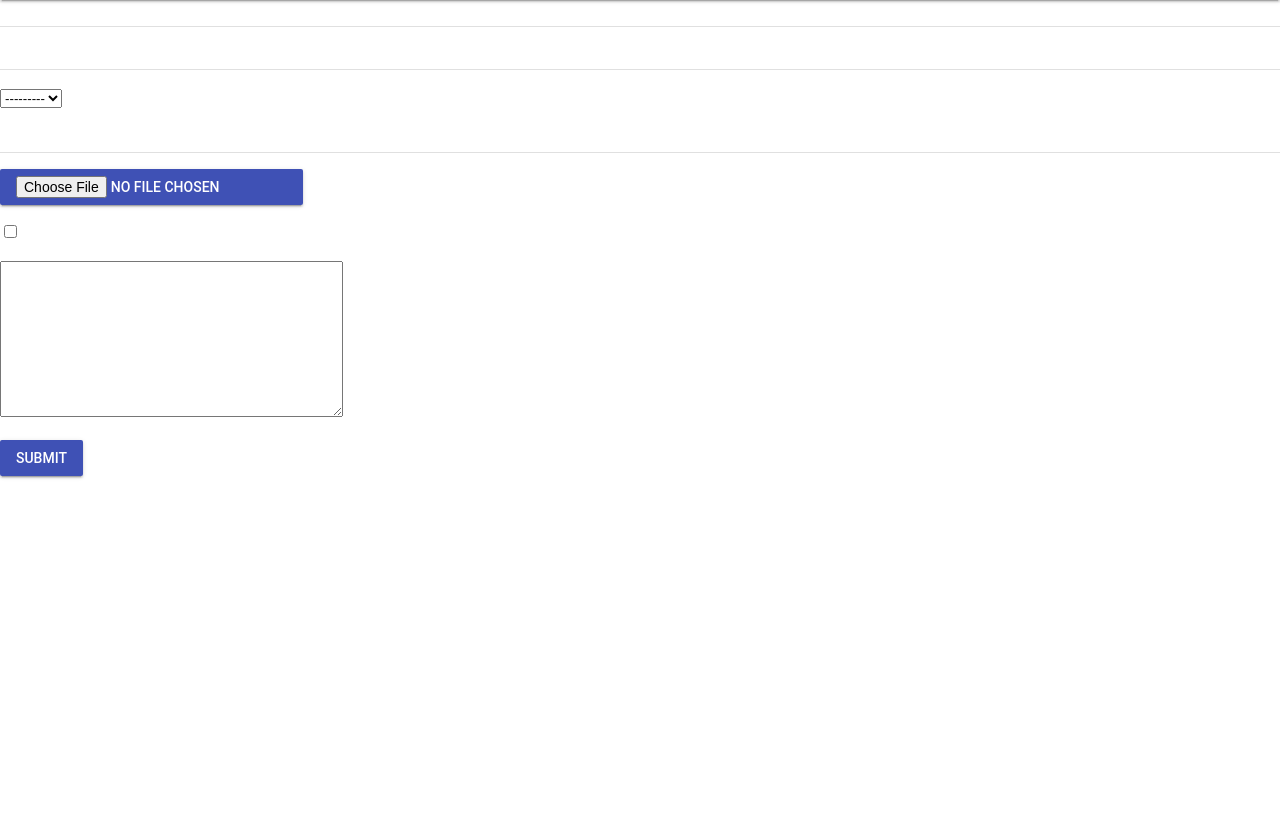
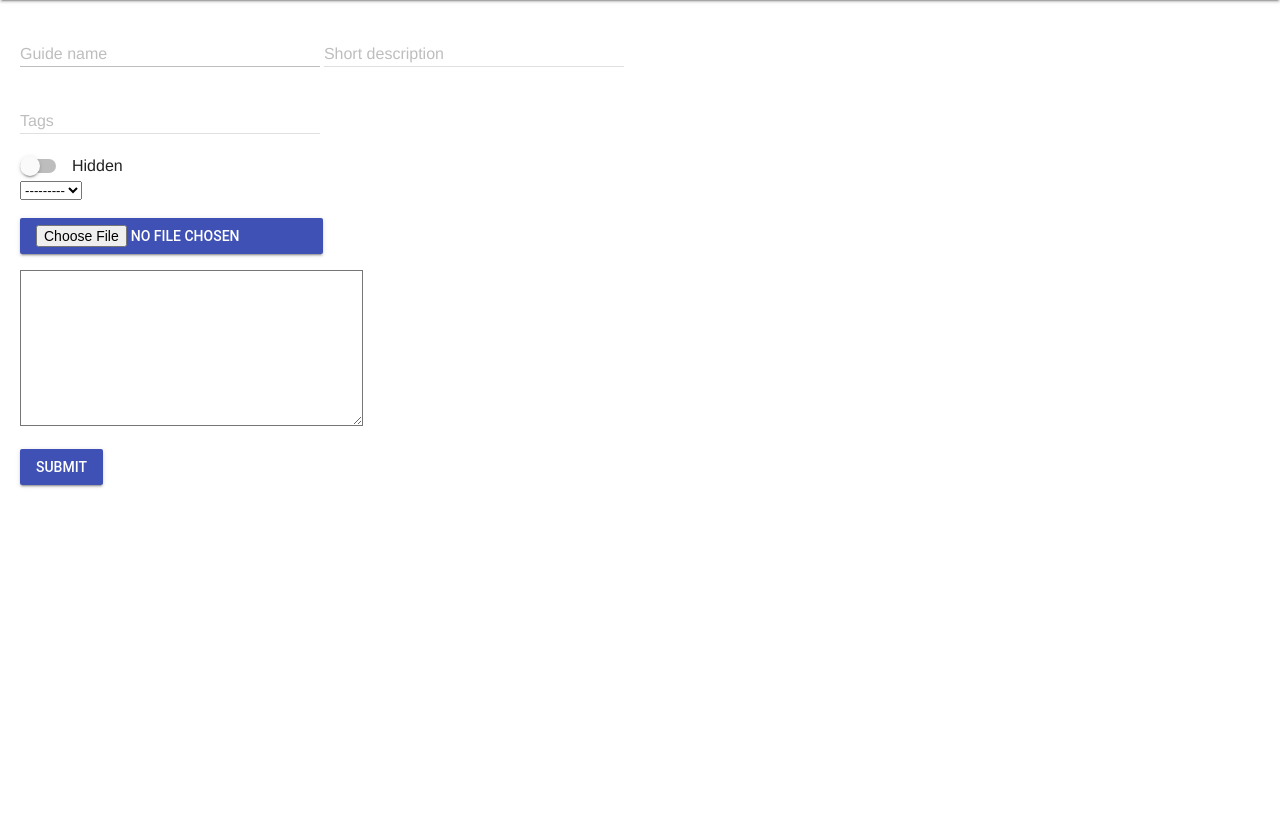
Before and after one commit to DmitriyMaksimovich/guideline, a Django app: page /create_guide/ in a window 1280 px wide. Shown: the part 64-904 px from the top of the page. Before the commit the page ends 543 px from the top, so only its background shows below. Run offline with Django 3.2, Linux system fonts and the light colour scheme; the visitor is signed in with stand-in values (Sample User, id 1); data that the repository does not hold is empty; some libraries are stand-ins or nearby versions.

Commit message:
changed sections browser chips, wip guide creation page

```diff
--- a/guideline/settings.py
+++ b/guideline/settings.py
@@ -169,7 +169,7 @@
             ['Styles', 'Format', 'Font', 'FontSize'],
         ],
         'height': 500,
-        'width': '99vw',
+        'width': '100%',
         'extraPlugins': 'codesnippet,tableresize,tabletools'
     },
 }
--- a/guides/static/guides/style.css
+++ b/guides/static/guides/style.css
@@ -92,16 +92,8 @@
     box-shadow: 0 7px 12px rgba(0,0,0,0.25), 0 5px 5px rgba(0,0,0,0.22);
 }
 
-a.chip__text {
-    color: black;
-    padding: 10px;
-    text-decoration: none;
-    background-color: #BDBDBD;
-    margin: 10px 10px;
-    border-top-left-radius: 18px;
-    border-top-right-radius: 18px;
-    border-bottom-left-radius: 18px;
-    border-bottom-right-radius: 18px;
+a.mdl-chip {
+    margin: 10px;
 }
 
 .mdl-navigation a {
@@ -111,7 +103,7 @@
 
 div.guide_creation {
     min-height: 100vh;
-    width: 100vw;
+    margin: 20px;
 }
 
 div.main-sector-1 .guide {
@@ -126,3 +118,19 @@
     display: inline;
     color: #424242;
 }
+
+.django-ckeditor-widget {
+    width: 100%;
+}
+
+.mdl-textfield.is-invalid .mdl-textfield__input {
+    border-color: #bdbdbd;
+}
+
+input[type="text"], textarea {
+    background: transparent;
+}
+
+input:-webkit-autofill {
+  -webkit-box-shadow: inset 0 0 0px 9999px white;
+}
--- a/guides/templates/guides/guide_creation.html
+++ b/guides/templates/guides/guide_creation.html
@@ -19,14 +19,30 @@
     <form action="{% url 'guides:create_guide' %}" method="post" enctype="multipart/form-data">
         {% csrf_token %}
         {{ form.media }}
-       <p>{{ form.guide_name|add_class:"mdl-textfield__input" }}</p>
-       <p>{{ form.description|add_class:"mdl-textfield__input" }}</p>
+        <div class="mdl-textfield mdl-js-textfield">
+            {{ form.guide_name|add_class:"mdl-textfield__input" }}
+            <label for="{{ form.guide_name.id_for_label }}" class="mdl-textfield__label">Guide name</label>
+        </div>
+        <div class="mdl-textfield mdl-js-textfield">
+            {{ form.description|add_class:"mdl-textfield__input" }}
+            <label for="{{ form.description.id_for_label }}" class="mdl-textfield__label">Short description</label>
+        </div>
+        <br/>
+        <div class="mdl-textfield mdl-js-textfield">
+            {{ form.tags|add_class:"mdl-textfield__input" }}
+            <label for="{{ form.tags.id_for_label }}" class="mdl-textfield__label">Tags</label>
+        </div>
+
+        <div>
+        <label class="mdl-switch mdl-js-switch mdl-js-ripple-effect" for="{{ form.hidden.id_for_label }}">
+            {{ form.hidden|add_class:"mdl-switch__input" }}
+            <span class="mdl-switch__label">Hidden</span>
+        </label>
+        </div>
+
         <p>{{ form.section }}</p>
-       <p>{{ form.tags|add_class:"mdl-textfield__input" }}</p>
         <p>{{ form.preview|add_class:"mdl-button mdl-js-button mdl-button--raised mdl-button--colored" }}</p>
-       <p>{{ form.hidden|add_class:"mdl-checkbox__input" }}</p>
         <p>{{ form.guide_text }}</p>
-       <!--{{ form.as_p }}-->
         <input type="submit" value="Submit" class="mdl-button mdl-js-button mdl-button--raised mdl-button--colored"/>
     </form>
 </div>
--- a/guides/templates/guides/sections_browser.html
+++ b/guides/templates/guides/sections_browser.html
@@ -4,8 +4,9 @@
 <div class="page-content grid-container">
     <div class="main-sector-1">
         {% for section in sections_list %}
-        <a class="chip__text" href="{% url 'guides:section' section.pk %}">
-            {{ section.section_name }}, {{ section.num_guides }}
+        <a class="mdl-chip mdl-chip--contact" href="{% url 'guides:section' section.pk %}">
+            <span class="mdl-chip__contact mdl-color--teal mdl-color-text--white">{{ section.num_guides }}</span>
+            <span class="mdl-chip__text">{{ section.section_name }}</span>
         </a>
         {% endfor %}
     </div>
--- a/guides/views.py
+++ b/guides/views.py
@@ -48,7 +48,7 @@
     context_object_name = 'sections_list'
 
     def get_queryset(self):
-        return Section.objects.annotate(num_guides=Count('guide'))
+        return Section.objects.annotate(num_guides=Count('guide')).order_by('-num_guides')
 
 
 class MyGuidesView(IndexView):
```
Lines whose indentation alone changed are shown as unchanged.
